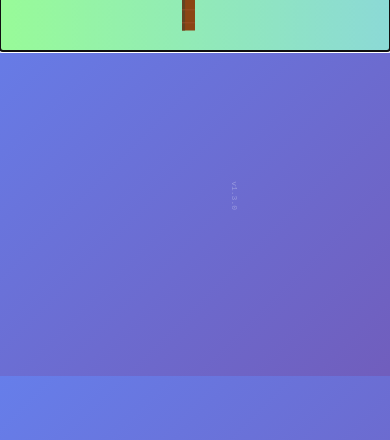
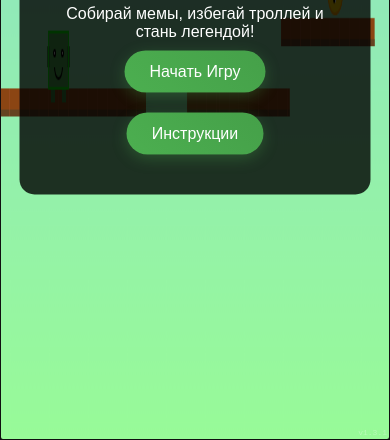
Before and after one commit to Krigston/Pepe, a website built with Vite: page index.html in a window 390 px wide. Shown: the part 404-844 px from the top of the page. Built offline with nearby package versions, Linux system fonts and the light colour scheme.

Commit message:
🐛 Исправлен мобильный UI и убрана заглушка поворота
📱 Мобильные исправления:
- Убрана заглушка "Поверните устройство для игры"
- Удален проблемный CSS с принудительным поворотом
- Игра теперь корректно отображается в любой ориентации
- Упрощена логика адаптивного canvas

🎮 UI улучшения:
- Полноэкранный режим на мобильных без искажений
- Адаптивные позиции кнопок управления
- Убраны meta теги принудительной ориентации
- Исправлен viewport для корректного масштабирования

```diff
--- a/index.html
+++ b/index.html
@@ -2,8 +2,7 @@
 <html lang="ru">
 <head>
     <meta charset="UTF-8">
-    <meta name="viewport" content="width=device-width, initial-scale=1.0, orientation=landscape">
-    <meta name="screen-orientation" content="landscape">
+    <meta name="viewport" content="width=device-width, initial-scale=1.0, maximum-scale=1.0, user-scalable=no">
     <meta name="mobile-web-app-capable" content="yes">
     <meta name="apple-mobile-web-app-capable" content="yes">
     <meta name="apple-mobile-web-app-status-bar-style" content="black-translucent">
@@ -26,46 +25,31 @@
             position: relative;
         }
 
-        /* Принудительная горизонтальная ориентация для мобильных устройств */
-        @media screen and (max-width: 768px) and (orientation: portrait) {
-            html {
-                transform: rotate(90deg);
-                transform-origin: center center;
-                width: 100vh;
-                height: 100vw;
+        /* Адаптация для мобильных устройств */
+        @media screen and (max-width: 768px) {
+            body {
                 overflow: hidden;
+                margin: 0;
+                padding: 0;
+            }
+
+            #gameContainer {
+                width: 100vw !important;
+                height: 100vh !important;
+                border: none;
+                border-radius: 0;
+                box-shadow: none;
                 position: fixed;
                 top: 0;
                 left: 0;
-            }
-
-            body {
-                width: 100vh;
-                height: 100vw;
-                margin: 0;
-                padding: 0;
-                overflow: hidden;
-                transform: none;
-            }
-
-            #gameContainer {
-                width: 100vh !important;
-                height: 100vw !important;
-                border: none;
-                border-radius: 0;
-                box-shadow: none;
-                position: relative;
-                top: 0;
-                left: 0;
-                transform: none;
                 display: flex;
                 align-items: center;
                 justify-content: center;
             }
 
             #gameCanvas {
-                width: 100vh !important;
-                height: 100vw !important;
+                width: 100vw !important;
+                height: 100vh !important;
                 max-width: none !important;
                 max-height: none !important;
             }
@@ -241,23 +225,6 @@
 
         /* Мобильные медиа-запросы */
         @media screen and (max-width: 768px) {
-            body {
-                overflow: hidden;
-            }
-
-            #gameContainer {
-                border: none;
-                border-radius: 0;
-                box-shadow: none;
-                width: 100vw;
-                height: 100vh;
-            }
-
-            #gameCanvas {
-                width: 100vw;
-                height: 100vh;
-            }
-
             #ui {
                 font-size: 16px;
                 top: 5px;
@@ -276,6 +243,21 @@
             #menu button {
                 padding: 12px 25px;
                 font-size: 16px;
+            }
+
+            /* Адаптивные кнопки управления для портретного режима */
+            .dpad-container {
+                bottom: 15px;
+                left: 15px;
+                width: 160px;
+                height: 120px;
+            }
+
+            .actions-container {
+                bottom: 15px;
+                right: 15px;
+                width: 160px;
+                height: 90px;
             }
         }
 
--- a/package.json
+++ b/package.json
@@ -1,6 +1,6 @@
 {
   "name": "pepe-game",
-  "version": "1.3.0",
+  "version": "1.3.1",
   "description": "Легендарная игра про Пепе с поддержкой мобильных устройств",
   "main": "index.html",
   "keywords": [
--- a/src/Game.ts
+++ b/src/Game.ts
@@ -58,25 +58,15 @@ export class Game {
         const resizeCanvas = () => {
             if (MobileUtils.isMobileDevice()) {
                 // На мобильных устройствах используем полный экран
-                // Для портретной ориентации используем повернутые размеры
-                const isPortrait = window.innerHeight > window.innerWidth;
                 const screenSize = MobileUtils.getScreenSize();
-
-                if (isPortrait) {
-                    // В портретном режиме используем размеры "как будто" горизонтальные
-                    this.canvas.width = screenSize.height;
-                    this.canvas.height = screenSize.width;
-                    console.log(`Mobile canvas (portrait mode) resized to: ${screenSize.height}x${screenSize.width}`);
-                } else {
-                    // В горизонтальном режиме используем обычные размеры
-                    this.canvas.width = screenSize.width;
-                    this.canvas.height = screenSize.height;
-                    console.log(`Mobile canvas (landscape mode) resized to: ${screenSize.width}x${screenSize.height}`);
-                }
+                this.canvas.width = screenSize.width;
+                this.canvas.height = screenSize.height;
 
                 // CSS размеры всегда полный экран
                 this.canvas.style.width = '100vw';
                 this.canvas.style.height = '100vh';
+
+                console.log(`Mobile canvas resized to: ${screenSize.width}x${screenSize.height}`);
             } else {
                 // На десктопе используем стандартные размеры
                 this.canvas.width = 800;
--- a/src/VersionManager.ts
+++ b/src/VersionManager.ts
@@ -1,6 +1,6 @@
 export class VersionManager {
     // Версия из package.json (будет обновляться автоматически)
-    public static readonly CURRENT_VERSION = '1.3.0';
+    public static readonly CURRENT_VERSION = '1.3.1';
 
     public static getVersion(): string {
         return this.CURRENT_VERSION;
```
